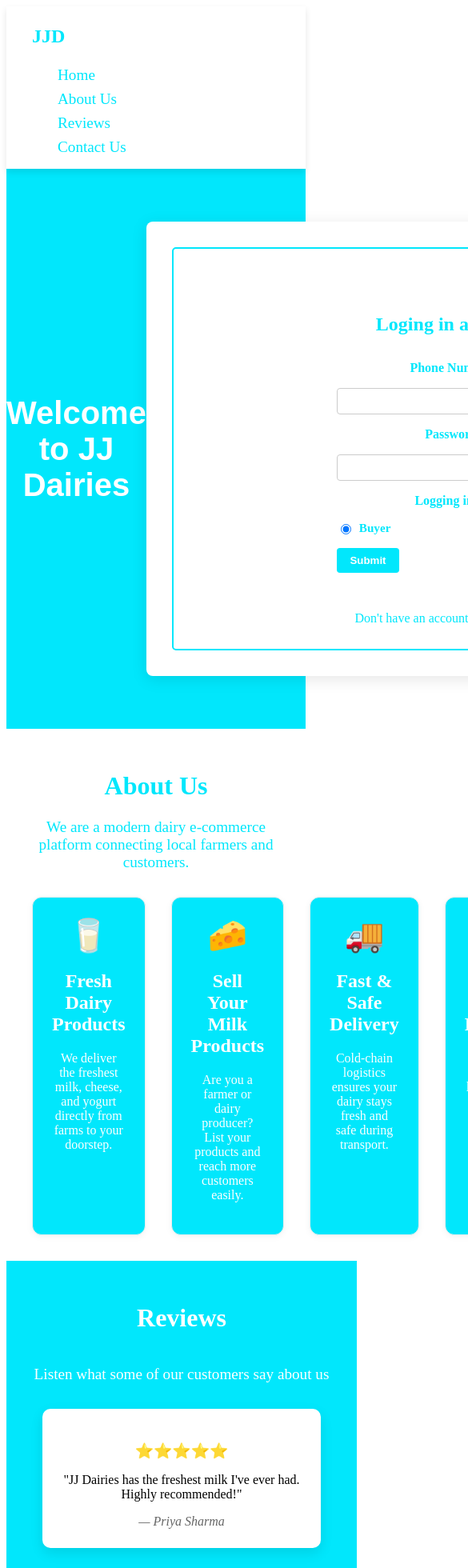
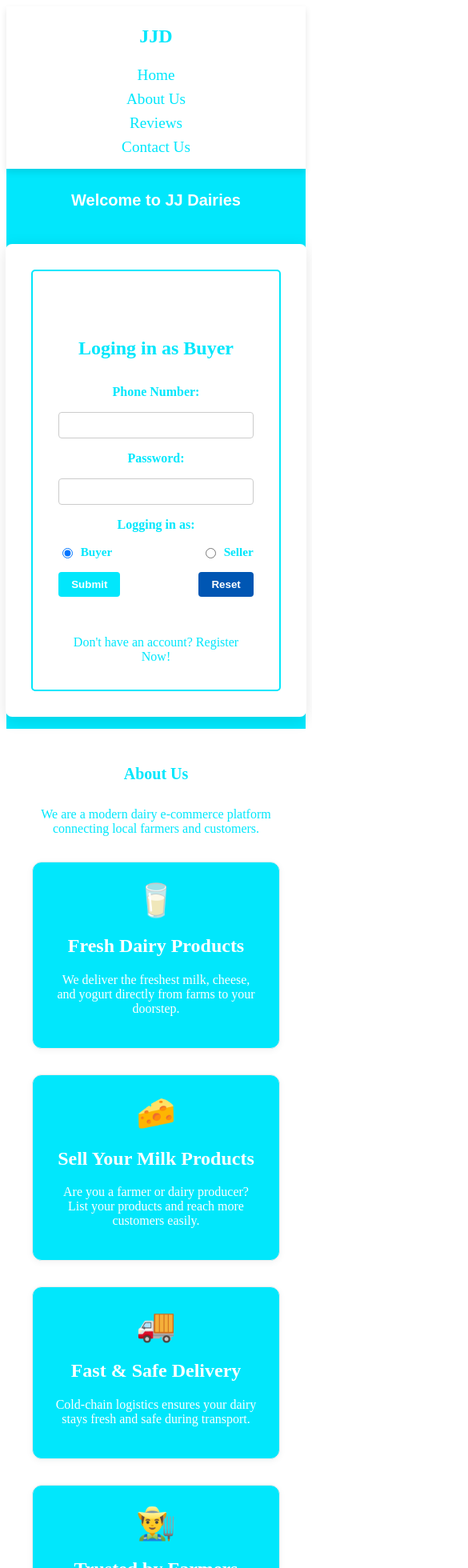
Before and after one commit to gvram13541/JJD, a React (Vite) app in the folder Frontend/: page / in a window 390 px wide. Shown: the top 1960 px of the page at 80% size, 585 px wide, since content can reach past the window. Built offline with nearby package versions, Linux system fonts and the light colour scheme.

Commit message:
added responsive design

```diff
--- a/Frontend/src/pages/contactUs.jsx
+++ b/Frontend/src/pages/contactUs.jsx
@@ -14,7 +14,7 @@ function ContactUs() {
         </div>
 
         <div className="contactItem">
-          📞 Mobile: <a href="tel:+919876543210">+91 98765 43210</a>
+          📞 Mobile: <a href="tel:+919876543210">+91 9998887776</a>
         </div>
 
         <div className="contactItem socialLinks">
--- a/Frontend/src/pages/welcome.jsx
+++ b/Frontend/src/pages/welcome.jsx
@@ -10,7 +10,6 @@ function Welcome() {
             <div className='welcomePage'>
                 <div className='heading'>
                     <h1>Welcome to JJ Dairies</h1>
-                    {/* <img src={dairyImage} alt="Dairy products" /> */}
                 </div>
 
                 <div className="welcome">
--- a/Frontend/src/styles/aboutUs.css
+++ b/Frontend/src/styles/aboutUs.css
@@ -38,3 +38,27 @@
   font-size: 2.5rem;
   margin-bottom: 1rem;
 }
+
+@media (max-width: 900px) {
+  .about-us-container {
+    display: flex;
+    flex-direction: column;
+    flex-wrap: wrap;
+  }
+
+  .about-us-container .intro {
+    font-size: 1rem;
+    color: #01e7fc;
+    /* margin-bottom: 2rem; */
+  }
+
+  .about-us-container h1 {
+    color: #01e7fc;
+    font-size: 20px;
+  }
+
+  .card-grid {
+    display: flex;
+    flex-direction: column;
+  }
+}
--- a/Frontend/src/styles/contactUs.css
+++ b/Frontend/src/styles/contactUs.css
@@ -1,5 +1,4 @@
 .contactPage {
-  width: 100%;
   background-color: white;
   padding: 2rem;
   display: flex;
@@ -19,7 +18,7 @@
 
 .contactInfo {
   display: flex;
-  flex-direction: column;
+  /* flex-direction: column; */
   gap: 1.5rem;
   font-size: 1.2rem;
   background-color: #01e7fc;
@@ -27,6 +26,7 @@
   padding: 2rem 3rem;
   border-radius: 10px;
   box-shadow: 0 6px 18px rgba(0, 0, 0, 0.1);
+  align-items: center;
 }
 
 .contactItem a {
@@ -47,3 +47,27 @@
 .socialLinks a {
   margin-top: 0.5rem;
 }
+
+@media (max-width: 900px) {
+  .contactPage {
+    display: flex;
+    flex-direction: column;
+    flex-wrap: wrap;
+  }
+
+  .contactPage .intro {
+    font-size: 1rem;
+    color: #01e7fc;
+  }
+
+  .contactPage h1 {
+    color: #01e7fc;
+    font-size: 20px;
+  }
+
+  .contactInfo {
+    display: flex;
+    flex-direction: column;
+    width: auto;
+  }
+}
--- a/Frontend/src/styles/reviews.css
+++ b/Frontend/src/styles/reviews.css
@@ -1,5 +1,4 @@
 .reviewsPage {
-  width: 100%;
   padding: 2rem;
   background-color: #01e7fc;
   display: flex;
@@ -54,3 +53,32 @@ h1 {
   font-style: italic;
   color: #666;
 }
+
+@media (max-width: 900px) {
+  .reviewsPage {
+    display: flex;
+    flex-direction: column;
+    flex-wrap: wrap;
+  }
+
+  .reviewsPage .intro {
+    font-size: 1rem;
+    color: white;
+  }
+
+  .reviewsPage h1 {
+    color: white;
+    font-size: 20px;
+  }
+
+  .reviewCards {
+    display: flex;
+    flex-direction: column;
+    width: auto;
+  }
+
+  .reviewCard {
+    width: auto;
+    height: auto;
+  }
+}
--- a/Frontend/src/styles/welcome.css
+++ b/Frontend/src/styles/welcome.css
@@ -36,3 +36,25 @@
   justify-content: center;
   font-weight: bold;
 }
+
+@media (max-width: 900px) {
+  .welcomePage {
+    display: flex;
+    flex-direction: column;
+    height: 700px;;
+  }
+
+  .heading h1{
+    font-size: 20px;
+  }
+
+  .welcome {
+    width: auto;
+    height: auto;
+  }
+
+  .side1 {
+    width: auto;
+    height: auto;
+  }
+}
--- a/Frontend/src/styles/welcomeNav.css
+++ b/Frontend/src/styles/welcomeNav.css
@@ -39,15 +39,23 @@
   color: #01cafc;
 }
 
-@media (max-width: 768px) {
+@media (max-width: 900px) {
+  .welcomeNav {
+    display: flex;
+    flex-direction: column;
+    align-items: center;
+  }
+
   .items ul {
     flex-direction: column;
-    align-items: flex-start;
+    align-items: center;
+    justify-content: center;
   }
 
   .items li {
-    margin-left: 0;
+    margin-left: 2rem;
     margin-top: 0.5rem;
+    margin-right: 2rem;
   }
 
   .logo {
```
Also changed, not shown: Frontend/App.jsx (deleted).
